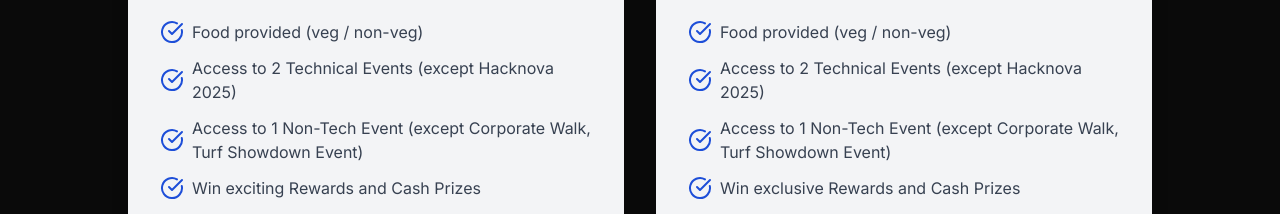
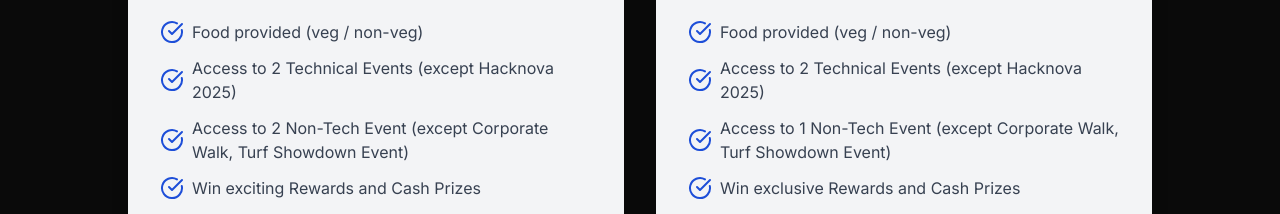
Before and after one commit to tanush-em/INVICTUS, a Next.js app: page / in a window 1280 px wide. Shown: the part 2347-2561 px from the top of the page. Built offline with nearby package versions, Linux system fonts and the light colour scheme.

Commit message:
pass info changed

```diff
--- a/app/components/PassesSection.js
+++ b/app/components/PassesSection.js
@@ -14,7 +14,7 @@
       features: [
         "Food provided (veg / non-veg)",
         "Access to 2 Technical Events (except Hacknova 2025)",
-        "Access to 1 Non-Tech Event (except Corporate Walk, Turf Showdown Event)",
+        "Access to 2 Non-Tech Event (except Corporate Walk, Turf Showdown Event)",
         "Win exciting Rewards and Cash Prizes",
       ],
       link: "passes/solo-pass/",
--- a/app/passes/solo-pass/page.js
+++ b/app/passes/solo-pass/page.js
@@ -12,7 +12,7 @@
     features: [
       "Food provided (veg / non-veg)",
       "Access to 2 Technical Events (except Hacknova 2025)",
-      "Access to 1 Non-Tech Event (except Corporate Walk, Turf Showdown Event)",
+      "Access to 2 Non-Tech Event (except Corporate Walk, Turf Showdown Event)",
       "Win exciting rewards and cash prizes",
       "Meet industry experts and like-minded innovators",
     ],
```
